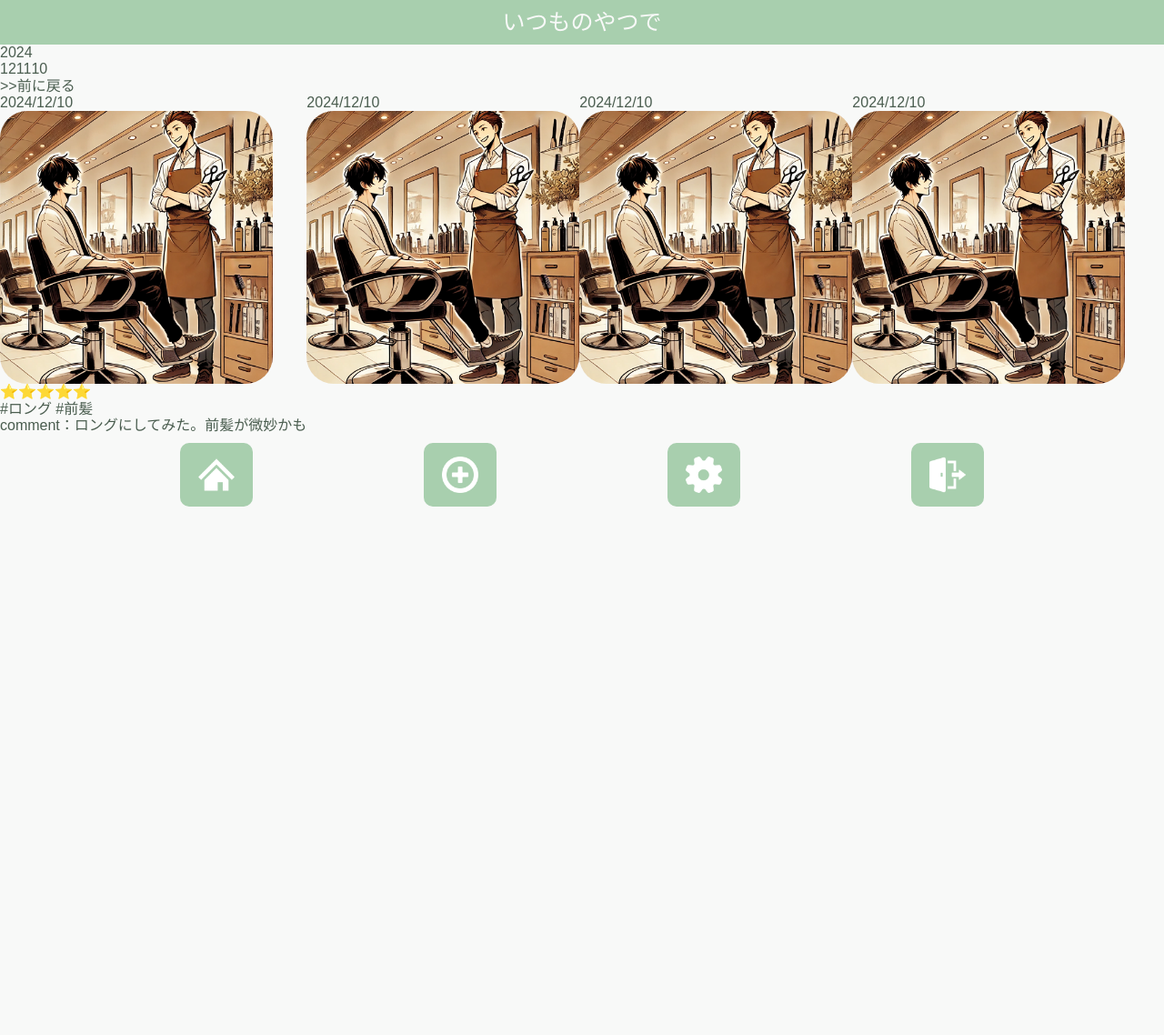
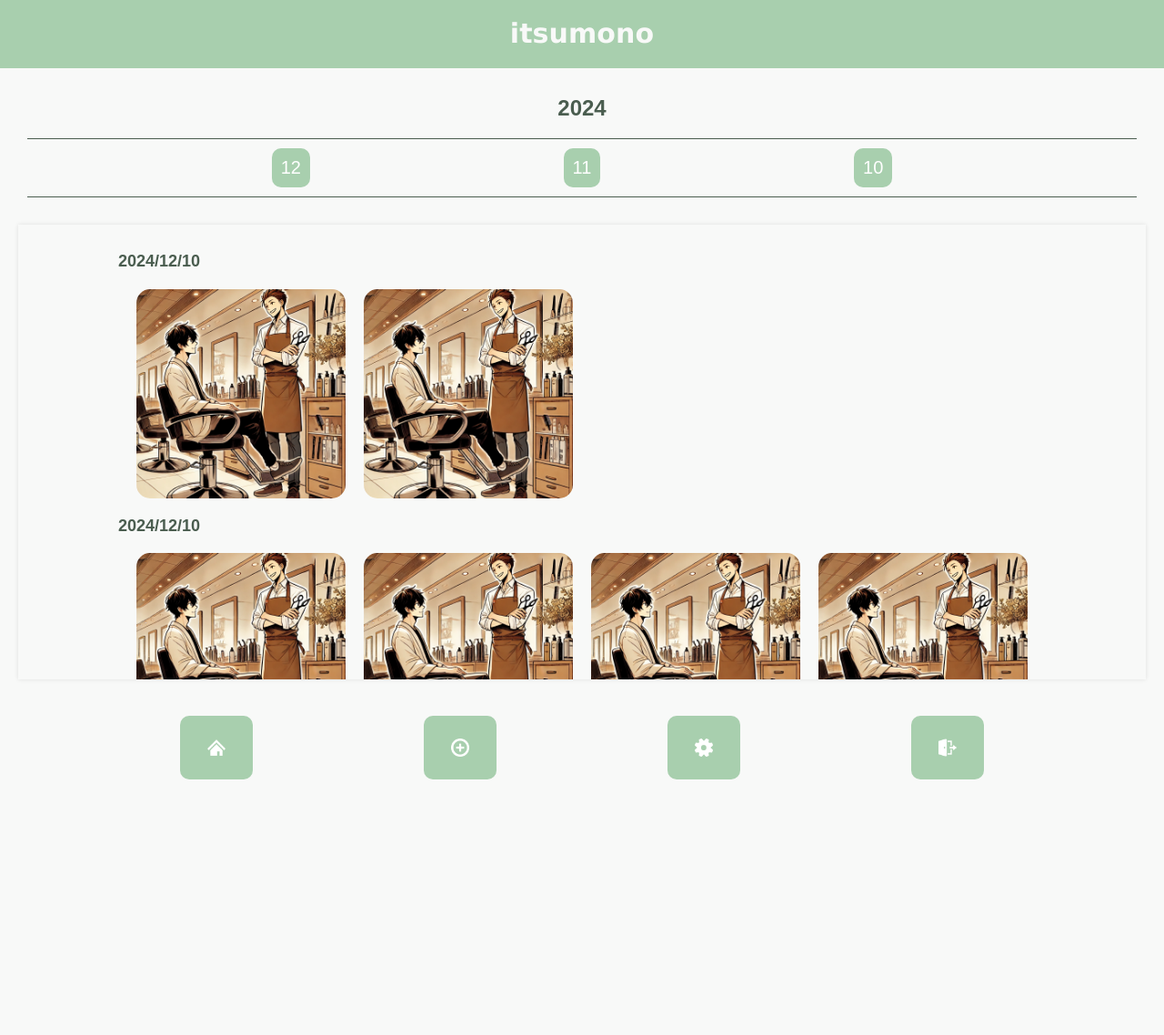
Before and after one commit to masvc/itsumono, a PHP site: page /home.html in a window 1280 px wide. Shown: the top 1138 px of the page at 91% size. Run offline with PHP 8.4, Linux system fonts and the light colour scheme.

Commit message:
design finish

```diff
--- a/css/style.css
+++ b/css/style.css
@@ -14,13 +14,16 @@
 header {
   display: flex;
   justify-content: center;
-  padding: 10px;
+  padding: 20px;
   background-color: var(--primary-color);
 }
 
 .logo {
-  font-size: 25px;
+  font-size: 30px;
   color: var(--background-color);
+  font-weight: bold;
+  font-family: "Verdana", sans-serif;
+  letter-spacing: 0.1px;
 }
 
 .login {
@@ -70,8 +73,9 @@ body.index {
 }
 
 img {
-  width: 300px;
+  width: 250px;
   border-radius: 10%;
+  padding: 10px;
 }
 
 .loginpage {
@@ -233,6 +237,7 @@ button.start-button {
   display: flex;
   justify-content: space-evenly;
   padding: 10px;
+  margin-top: 30px;
 }
 
 .control-nav-img {
--- a/detail.html
+++ b/detail.html
@@ -6,11 +6,11 @@
     <link rel="stylesheet" href="css/style.css" />
     <link rel="stylesheet" href="css/destyle.css" />
     <script src="js/main.js" defer></script>
-    <title>Document</title>
+    <title>Detail | itsumono</title>
   </head>
   <body>
     <header>
-      <div><h1 class="logo">いつものやつで</h1></div>
+      <div><h1 class="logo">itsumono</h1></div>
     </header>
 
     <main>
--- a/home.html
+++ b/home.html
@@ -7,46 +7,107 @@
     <link rel="stylesheet" href="css/destyle.css" />
     <link rel="icon" href="img/icon.png" />
     <script src="https://code.jquery.com/jquery-3.7.1.min.js"></script>
-    <title>HOME | いつものやつで</title>
+    <title>HOME | itsumono</title>
+
+    <style>
+      .calender {
+        padding: 30px 20px 10px 20px;
+        text-align: center;
+      }
+
+      .year {
+        font-size: 24px;
+        margin-bottom: 20px;
+        font-weight: bold;
+      }
+
+      .month {
+        margin: 10px;
+        border-bottom: 1px solid var(--text-color);
+        border-top: 1px solid var(--text-color);
+        display: flex;
+        justify-content: space-evenly;
+      }
+
+      .month-number {
+        font-size: 20px;
+        margin: 10px;
+        background-color: var(--primary-color);
+        padding: 10px;
+        border-radius: 10px;
+        color: white;
+      }
+
+      .img-board {
+        margin: 10px 20px;
+        font-size: 18px;
+        padding: 20px;
+        display: flex;
+        justify-content: center;
+        flex-wrap: wrap;
+        overflow-y: auto;
+        max-height: 500px;
+        box-shadow: 0 0 5px 0 rgba(0, 0, 0, 0.1);
+      }
+
+      .detail-link {
+        margin: 10px;
+        font-weight: bold;
+      }
+
+      .img-board-item-img {
+        display: flex;
+        margin: 10px;
+      }
+    </style>
   </head>
   <body>
     <header>
-      <div><h1 class="logo">いつものやつで</h1></div>
+      <div><h1 class="logo">itsumono</h1></div>
     </header>
 
     <main>
       <section class="calender">
-        <div class="year">2024</div>
-        <table class="month">
-          <td>12</td>
-          <td>11</td>
-          <td>10</td>
-        </table>
-        <div>>>前に戻る</div>
+        <div class="year"><p>2024</p></div>
+        <div class="month">
+          <div class="month-number">12</div>
+          <div class="month-number">11</div>
+          <div class="month-number">10</div>
+        </div>
       </section>
 
       <section class="img-board">
-        <table>
-          <td class="detail-link">
+        <div class="img-board-item">
+          <div class="detail-link">
             <div class="ymd">2024/12/10</div>
-            <div class="img"><img src="img/talk.png" alt="" /></div>
-            <div class="star">⭐️⭐️⭐️⭐️⭐️</div>
-            <div class="tag">#ロング #前髪</div>
-            <div class="commet">comment：ロングにしてみた。前髪が微妙かも</div>
-          </td>
-          <td class="detail-link">
+            <div class="img-board-item-img">
+              <div class="img"><img src="img/talk.png" alt="" /></div>
+              <div class="img"><img src="img/talk.png" alt="" /></div>
+            </div>
+          </div>
+          <div class="detail-link">
             <div class="ymd">2024/12/10</div>
-            <div class="img"><img src="img/talk.png" alt="" /></div>
-          </td>
-          <td class="detail-link">
+            <div class="img-board-item-img">
+              <div class="img"><img src="img/talk.png" alt="" /></div>
+              <div class="img"><img src="img/talk.png" alt="" /></div>
+              <div class="img"><img src="img/talk.png" alt="" /></div>
+              <div class="img"><img src="img/talk.png" alt="" /></div>
+            </div>
+          </div>
+          <div class="detail-link">
             <div class="ymd">2024/12/10</div>
-            <div class="img"><img src="img/talk.png" alt="" /></div>
-          </td>
-          <td class="detail-link">
+            <div class="img-board-item-img">
+              <div class="img"><img src="img/talk.png" alt="" /></div>
+              <div class="img"><img src="img/talk.png" alt="" /></div>
+            </div>
+          </div>
+          <div class="detail-link">
             <div class="ymd">2024/12/10</div>
-            <div class="img"><img src="img/talk.png" alt="" /></div>
-          </td>
-        </table>
+            <div class="img-board-item-img">
+              <div class="img"><img src="img/talk.png" alt="" /></div>
+            </div>
+          </div>
+        </div>
       </section>
 
       <section class="control-nav">
@@ -84,7 +145,7 @@
 
         $("#logout-button").click(function () {
           // ログアウト処理をここに追加
-          alert("ログアウトしました");
+          alert("��グアウトしました");
 
           redirect("index.html");
         });
--- a/includes/header.html
+++ /dev/null
@@ -1,3 +0,0 @@
-<header>
-  <div><h1 class="logo">いつものやつで</h1></div>
-</header>
--- a/index.html
+++ b/index.html
@@ -6,7 +6,7 @@
     <link rel="stylesheet" href="css/style.css" />
     <link rel="stylesheet" href="css/destyle.css" />
     <script src="js/main.js" defer></script>
-    <title>いつものやつで - あなたの行きつけをもっと便利に</title>
+    <title>itsumono - あなたのいつもをもっと快適に</title>
   </head>
   <body class="index">
     <div class="wrapper">
--- a/login.html
+++ b/login.html
@@ -5,7 +5,7 @@
     <meta name="viewport" content="width=device-width, initial-scale=1.0" />
     <link rel="stylesheet" href="css/style.css" />
     <link rel="stylesheet" href="css/destyle.css" />
-    <title>ログインページ</title>
+    <title>Login | itsumono</title>
   </head>
   <style>
     /* ... 既存のスタイル ... */
```
Also changed, not shown: add.html (+80 -14 lines), includes/control-nav.html (deleted, +0 -14 lines), register.html (+10 -3 lines), setting.html (+12 -6 lines), story.md (+2 -2 lines).
